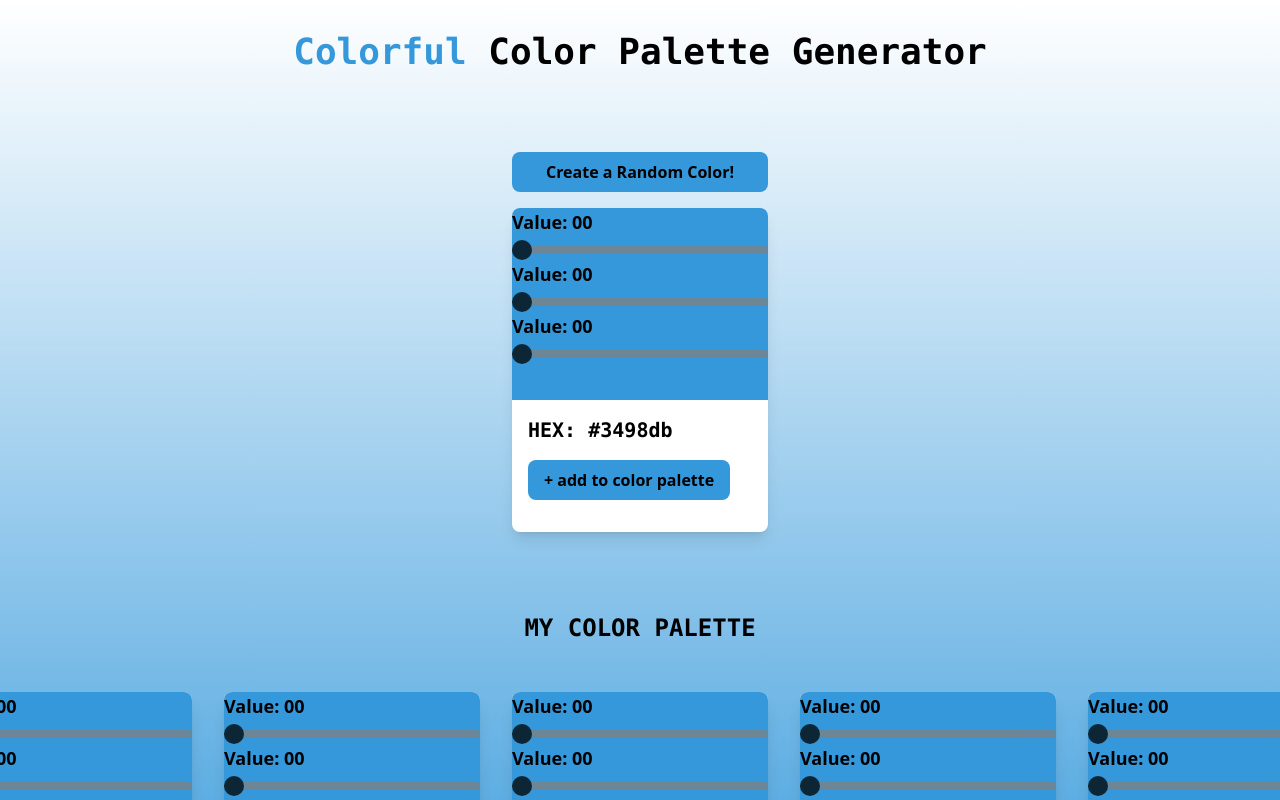
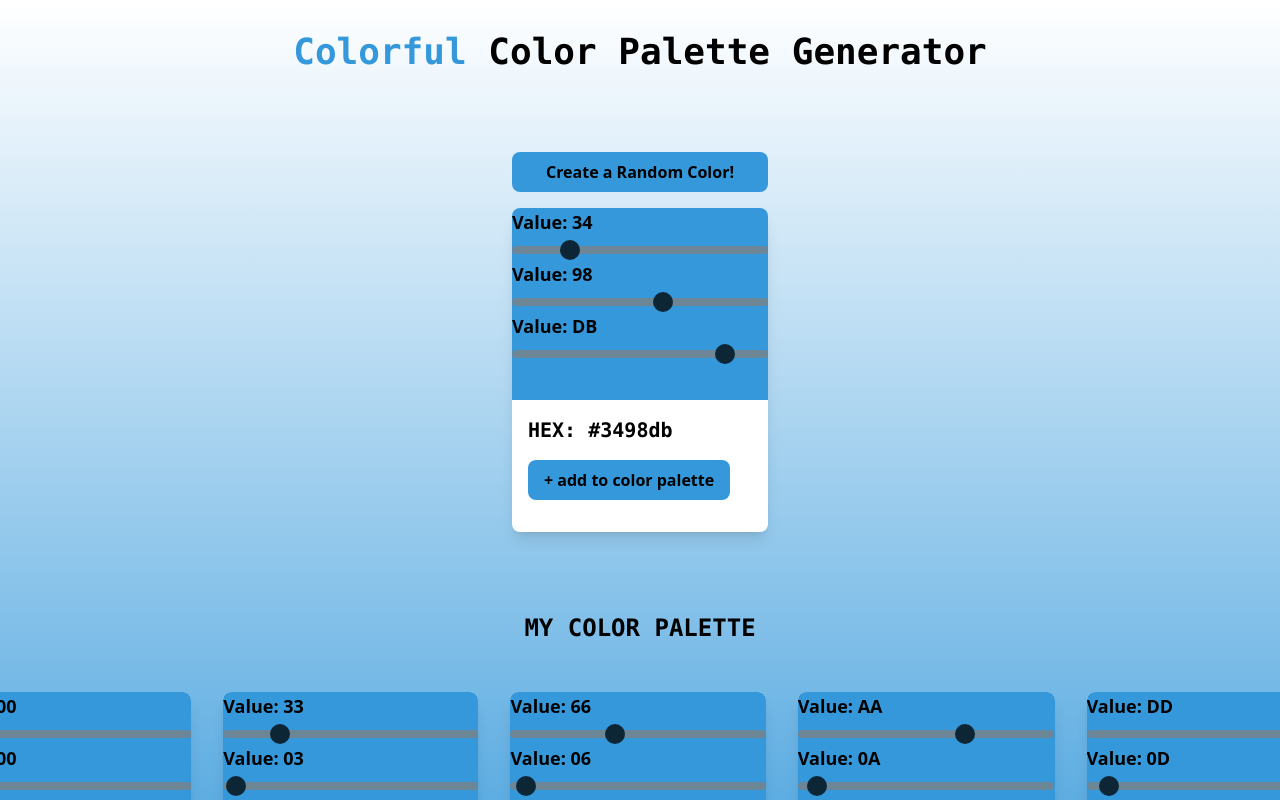
Before and after one commit to tsr-alia/color-palette-generator, a React (Vite) app: page / in a window 1280 px wide. Shown: the top 800 px of the page. Built offline with nearby package versions, Linux system fonts and the light colour scheme.

Commit message:
synchronize color input  and random color generator

```diff
--- a/src/components/ColorCard.jsx
+++ b/src/components/ColorCard.jsx
@@ -1,4 +1,4 @@
-import React, { useState } from "react";
+import React, { useState, useEffect, useRef } from "react";
 import AddColorButton from "./AddColorButton";
 
 const ColorCard = ({
@@ -7,7 +7,17 @@ const ColorCard = ({
   inPalette,
   handleColorChange,
 }) => {
-  const [values, setValues] = useState(["00", "00", "00"]); // Default value for the slider
+  const [values, setValues] = useState([parseInt(color.slice(1, 3), 16),  parseInt(color.slice(3, 5), 16),  parseInt(color.slice(5, 7), 16)]); // Default value for the slider
+
+  // Use a ref to track if the color change is coming from the user input
+  const isUserInput = useRef(false);
+
+  useEffect(() => {
+    if (!isUserInput.current) {
+      setValues([parseInt(color.slice(1, 3), 16),  parseInt(color.slice(3, 5), 16),  parseInt(color.slice(5, 7), 16)]);
+    }
+    isUserInput.current = false;
+  }, [color]);
 
   const handleChange = (e) => {
     if (e.target.id === "slider1") {
@@ -18,6 +28,7 @@ const ColorCard = ({
       setValues([values[0], values[1], e.target.value]);
     }
     changeColor();
+    isUserInput.current = true;
   };
 
   const changeColor = () => {
```
Also changed, not shown: src/components/RandomColorButton.jsx (line endings or trailing spaces).
